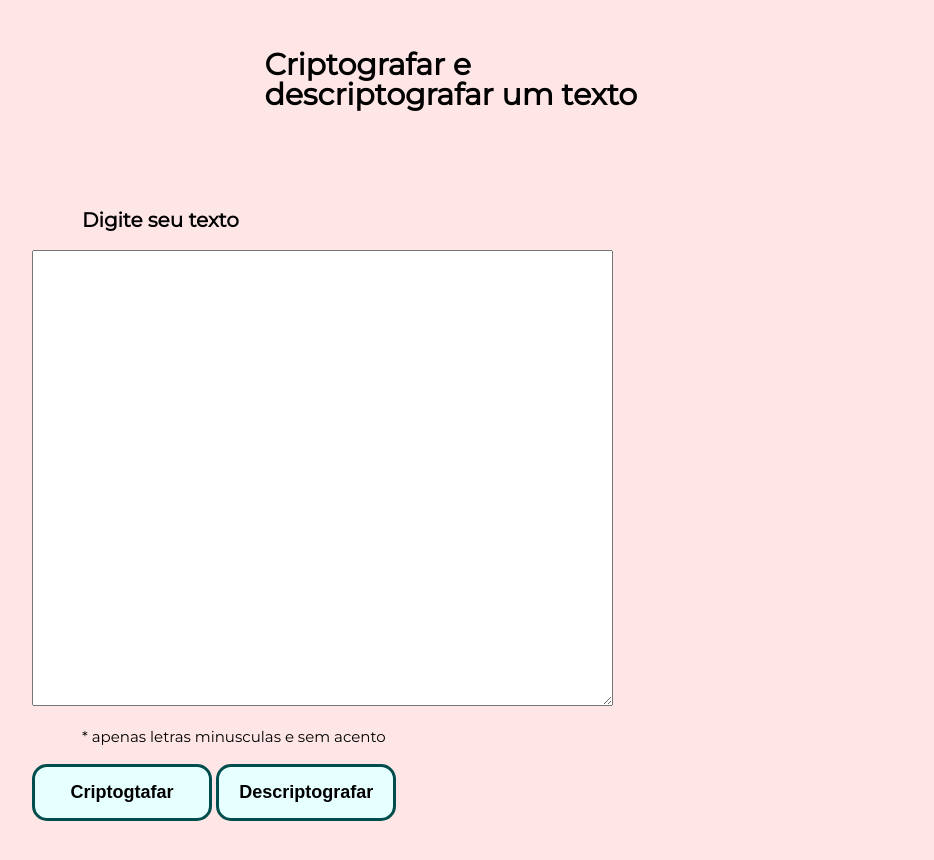
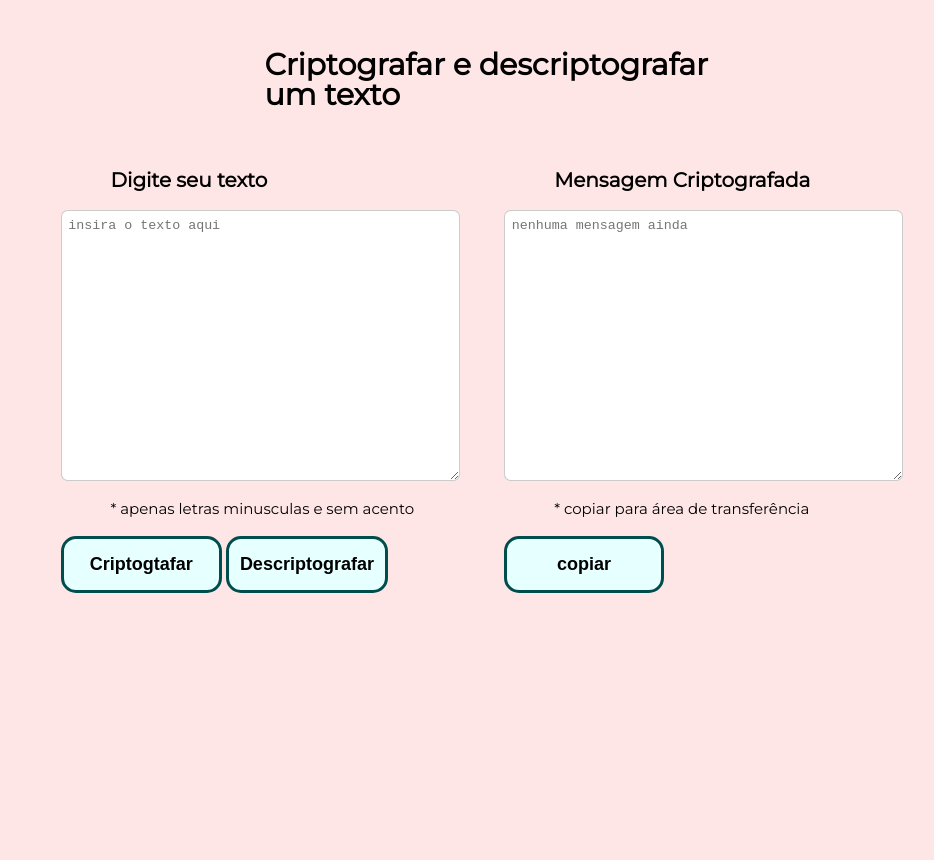
Before and after one commit to canebr/Alura-Challenge-1, a plain HTML site: page index.html in a window 1280 px wide. Shown: the whole page, without its empty margins (158-1092 px from the left). After the commit the page ends 800 px from the top, so only its background shows below. Drawn offline with Linux system fonts and the light colour scheme.

Commit message:
alterados index e style, acrescentado imagem

```diff
--- a/index.html
+++ b/index.html
@@ -14,21 +14,49 @@
 	</head>
 
 	<body>
+
 		<header>
-				<h1> <strong>Criptografar e descriptografar um texto</strong></h1>
+				<h1 class="cabecalho"> Criptografar e descriptografar um texto</h1>
 		</header>
 
 
-		<main>
-			<h2>Digite seu texto</h2>
-			<label for="mensagem"></label>
-			<textarea cols="70" rows="30" id="digite-texto" class="input-padrao" required></textarea>
+		<main class="corpo">
 
-			<p class="observacao"> * apenas letras minusculas e sem acento</p>
+			<section class="form entrada">
+				<form action="">
+					<h2 class="segundo-cabecalho">Digite seu texto</h2>
+					<label for="mensagem"></label>
+
+					<!-- <input class="texto-entrada" type="text" name="mensagem" id="mensagem" placeholder="insira o texto aqui"> -->
+
+					<textarea class="texto-entrada" cols="70" rows="30" id="mensagem" id="mensagem" placeholder="insira o texto aqui" required></textarea>
+
+					<p class="observacao"> * apenas letras minusculas e sem acento</p>
 
 
-			<input type="submit" value="Criptogtafar" class="enviar">
-			<input type="submit" value="Descriptografar" class="enviar">
+					<input class="enviar" type="submit" value="Criptogtafar" id="criptografar">
+					<input class="enviar" type="submit" value="Descriptografar" id ="descriptografar">
+				</form>
+			</section>
+
+
+
+			<section class="form entrada">
+				<form action="">
+					<h2 class="segundo-cabecalho">Mensagem Criptografada</h2>
+					<label for="mensagem"></label>
+
+					<!-- <input class="texto-entrada" type="text" name="encripto" id="encripto" placeholder="nenhuma mensagem ainda"> -->
+
+					<textarea class="texto-entrada" cols="70" rows="30" id="mensagem" id="mensagem" placeholder="nenhuma mensagem ainda" required></textarea>
+
+
+					<p class="observacao"> * copiar para área de transferência</p>
+
+					<input class="enviar" type="submit" value="copiar" id="transferencia">
+				</form>
+			</section>
+
 
 		</main>
 
--- a/style.css
+++ b/style.css
@@ -4,23 +4,56 @@ body {
 	background: #ffe6e6;
 }
 
-header {
+.cabecalho {
 	color: #000000;
 	font-weight: bold;
 	font-size: 30px;
 	text-decoration: none;
 	padding: 50px 33%;
+
+/*	padding: 15px;   cane*/
+  width: 35vw;
+  margin: auto;
+
 }
 
-main {
-	padding: 50px 190px;
+.corpo {
+/*	padding: 50px 190px;   cane*/
+  width: 80vw;
+  margin: auto;
+  display: flex;
+  justify-content: center;
 }
 
-h2 {
+
+.entrada {
+  padding: 10px;
+  margin: 0 10px 0 10px;
+/*  box-shadow: 2px 2px 2px 1px rgba(0, 0, 0, 0.2);
+  background-color: white;
+  border-radius: 0.5em;
+  width: 30vw;
+  height: auto;  */
+}
+
+.segundo-cabecalho {
 	color: #000000;
 	font-weight: bold;
 	font-size: 20px;
 	padding: 0 50px 20px;
+}
+
+.texto-entrada {
+  border-radius: 0.5em;
+  border: 1px solid rgba(0, 0, 0, 0.2);
+  display: block;
+  padding: 0.5em;
+  width: 100%;
+  height: 50px;
+  width: 30vw;
+  height: 20vw;
+
+
 }
 
 .observacao {
@@ -30,7 +63,7 @@ h2 {
 }
 
 .enviar {
-	width:20%;
+	width:40%;
 	padding: 15px 0;
 	background: #e6ffff;
 	color: #000000;
@@ -40,6 +73,7 @@ h2 {
 	border-radius: 15px;
 	transition: 1s all;
 	cursor: pointer;
+
 }
 
 .enviar:hover {
```
Also changed, not shown: imagem1.svg (added).
